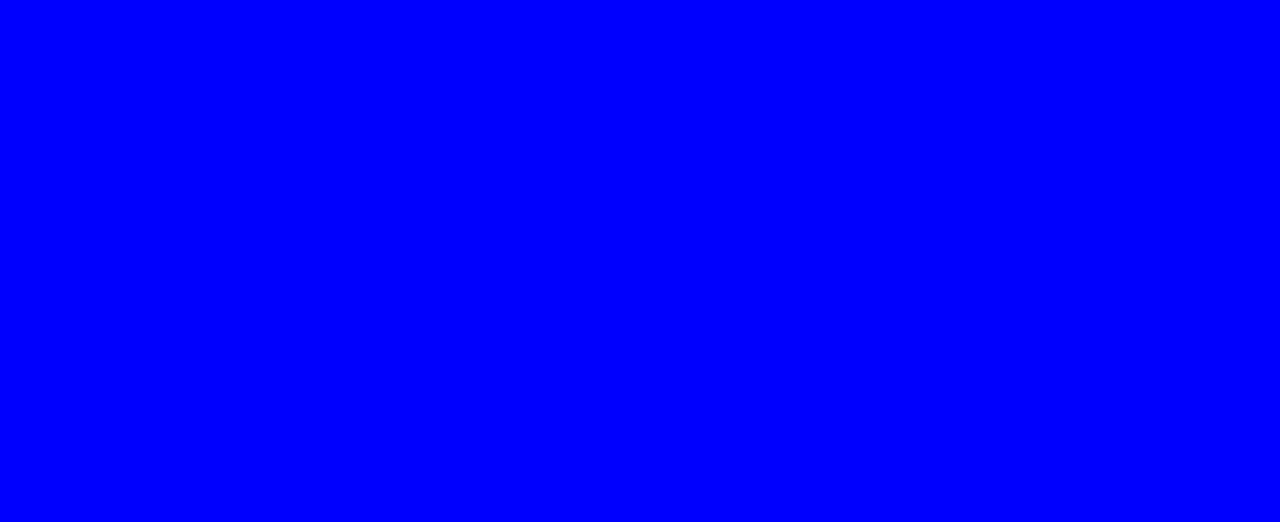
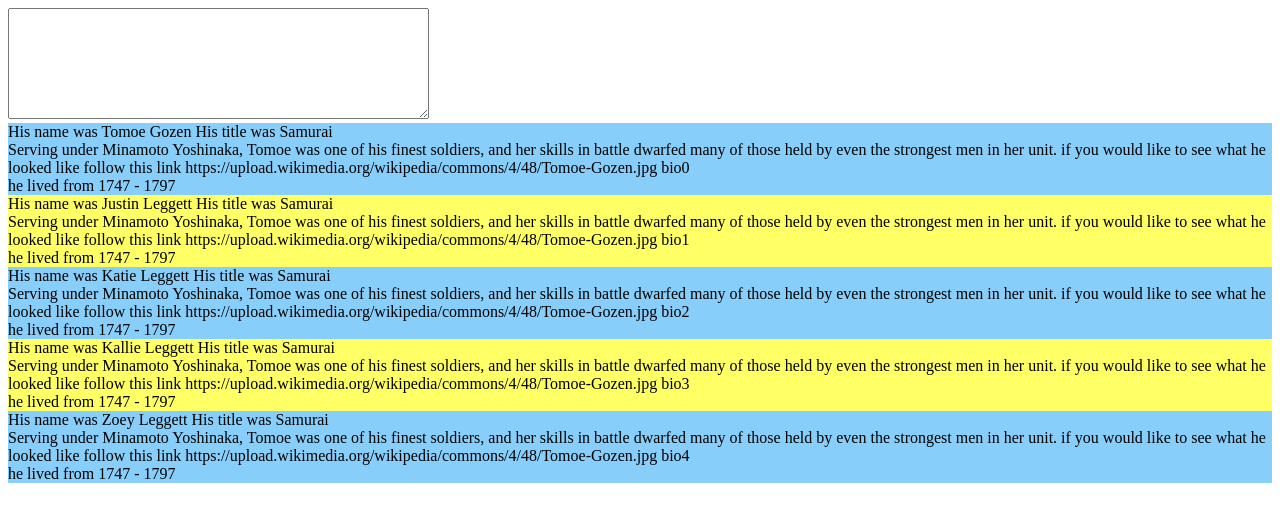
Before and after one commit to justinal64/wysiwyg, a plain HTML site: page index.html in a window 1280 px wide. Drawn offline with Linux system fonts and the light colour scheme.

Commit message:
completed task 10, but need to clean up code

```diff
--- a/css/wysiwyg.css
+++ b/css/wysiwyg.css
@@ -1,3 +1,11 @@
-body {
-    background-color: blue;
+div.person_container:nth-of-type(even) {
+    background-color: #ffff66;
 }
+
+div.person_container:nth-of-type(odd) {
+    background-color: #87CEFA;
+}
+
+.dotted_border {
+    border: 1px dotted black;
+}
--- a/index.html
+++ b/index.html
@@ -2,9 +2,16 @@
 <html>
 <head>
     <title>WYSIWYG</title>
+    <link rel='shortcut icon' href='img/favicon.ico' type='image/x-icon'/ >
     <link rel="stylesheet" type="text/css" href="css/wysiwyg.css">
+<body>
+    <div class="content">
+        <textarea id="editBio" rows="7" cols="50"></textarea>
+        <div id="container">
+
+        </div>
+    </div>
 </head>
-<body>
 
 <script src="js/wysiwyg.js" type="text/javascript" charset="utf-8"></script>
 </body>
--- a/js/wysiwyg.js
+++ b/js/wysiwyg.js
@@ -1 +1,107 @@
-alert("working");
+
+var famousPeople = [{
+    title: "Samurai",
+    name: "Tomoe Gozen",
+    bio: "Serving under Minamoto Yoshinaka, Tomoe was one of his finest soldiers, and her skills in battle dwarfed many of those held by even the strongest men in her unit.",
+    image: "https://upload.wikimedia.org/wikipedia/commons/4/48/Tomoe-Gozen.jpg bio0",
+    lifespan: {
+        birth: 1747,
+        death: 1797
+    }
+}, {
+    title: "Samurai",
+    name: "Justin Leggett",
+    bio: "Serving under Minamoto Yoshinaka, Tomoe was one of his finest soldiers, and her skills in battle dwarfed many of those held by even the strongest men in her unit.",
+    image: "https://upload.wikimedia.org/wikipedia/commons/4/48/Tomoe-Gozen.jpg bio1",
+    lifespan: {
+        birth: 1747,
+        death: 1797
+    }
+}, {
+    title: "Samurai",
+    name: "Katie Leggett",
+    bio: "Serving under Minamoto Yoshinaka, Tomoe was one of his finest soldiers, and her skills in battle dwarfed many of those held by even the strongest men in her unit.",
+    image: "https://upload.wikimedia.org/wikipedia/commons/4/48/Tomoe-Gozen.jpg bio2",
+    lifespan: {
+        birth: 1747,
+        death: 1797
+    }
+}, {
+    title: "Samurai",
+    name: "Kallie Leggett",
+    bio: "Serving under Minamoto Yoshinaka, Tomoe was one of his finest soldiers, and her skills in battle dwarfed many of those held by even the strongest men in her unit.",
+    image: "https://upload.wikimedia.org/wikipedia/commons/4/48/Tomoe-Gozen.jpg bio3",
+    lifespan: {
+        birth: 1747,
+        death: 1797
+    }
+},{
+    title: "Samurai",
+    name: "Zoey Leggett",
+    bio: "Serving under Minamoto Yoshinaka, Tomoe was one of his finest soldiers, and her skills in battle dwarfed many of those held by even the strongest men in her unit.",
+    image: "https://upload.wikimedia.org/wikipedia/commons/4/48/Tomoe-Gozen.jpg bio4",
+    lifespan: {
+        birth: 1747,
+        death: 1797
+    }
+}];
+// used to iterate through object
+var i = 0;
+var lastSection;
+console.log(famousPeople);
+
+
+// create innerHTML element in a function???
+var container = document.getElementById("container");
+for (var counter = 0; counter < 5; counter++) {
+  // Give each person element a unique identifier
+  container.innerHTML += "<div class='person_container' id='person_" + counter + "'><person><header>" +
+  "His name was " + famousPeople[i]["name"] + " His title was "  + famousPeople[i]["title"] +
+  "</header><section id='sec_" + counter + "'>" + famousPeople[i]["bio"] + " if you would like to see what he looked like follow this link " +
+  famousPeople[i]["image"] + " </section><footer>he lived from " + famousPeople[i]["lifespan"]["birth"] +" - " + famousPeople[i]["lifespan"]["death"] + "</footer></person></div"
+  i++;
+}
+
+function editBioListener(editBio, bio) {
+        editBio.value = bio.innerHTML;
+        // document.getElementById("editBio").addEventListener("keyup", function(event) {
+        //     console.log(event);
+        // })
+}
+
+// keyup eventListener for the textarea
+document.getElementById("editBio").addEventListener("keyup", function(event) {
+    console.log("lastSection", lastSection);
+    document.getElementById(lastSection).innerHTML = document.getElementById("editBio").value;
+    console.log(document.getElementById("editBio").value);
+});
+
+// Now containerEl will have elements in it
+var containerEl = document.getElementsByClassName("person_container");
+
+// Event listeners are created
+for (var i = 0; i < containerEl.length; i++) {
+  containerEl[i].addEventListener("click", function (event) {
+        /*move everything in the bio field to the input field and any
+        change you make should appear in the bio that you clicked.*/
+        // This gets the innerHTML of the section element
+        var bio = document.getElementById(this.id).getElementsByTagName("section")[0];
+        lastSection = bio.id;
+        console.log(lastSection);
+        var editBio = document.getElementById("editBio");
+        editBioListener(editBio, bio);
+    });
+};
+
+
+/*1. Create an array of objects that represents famous people (see structure below). Done
+2. Create a text input in your DOM. Done
+3. Beneath that, create a container, block element in your DOM.
+4. Create a DOM element for each of the objects inside the container. Style your person elements however you like. Done
+5. For every even numbered element, have a light yellow background. Done
+6. For every odd numbered element, have a light blue background. Done
+7. Each element's DOM structure should be as shown below. Done
+8. When you click on one of the person elements, a dotted border should appear around it.
+9. When you click on one of the person elements, the text input should immediately gain focus so that you can start typing.
+10. When there is a highlighted person element, and you begin typing in the input box, the person's biography should be immediately bound to what you are typing, letter by letter.
+11. When you press the enter/return key when typing in the input field, then the content of the input field should immediately be blank.*/
```
Also changed, not shown: img/favicon.ico (added).
